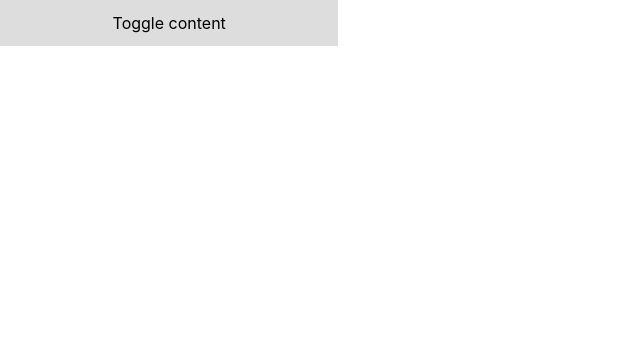
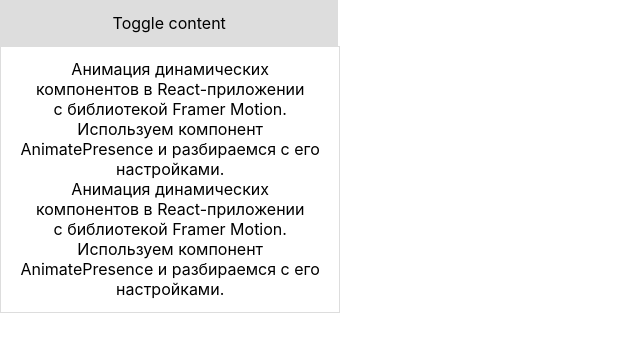
Before and after one commit to AlexsandrKotobus/framermotion, a React (Create React App) app: page / in a window 1280 px wide. Shown: the top 352 px of the page, without its empty margins (0-640 px from the left). Built offline with nearby package versions, Linux system fonts and the light colour scheme.

Commit message:
<AnimatePresence initial={false}>

```diff
--- a/src/components/Collapsible.jsx
+++ b/src/components/Collapsible.jsx
@@ -7,8 +7,8 @@ const Collapsible = (props) => {
         title ='click me',
         children,
     } = props;
-    //стейт
-    const [isVisible, setVisible] = useState(false);
+    //стейт для отображения состояния видимости
+    const [isVisible, setVisible] = useState(true);
     //функция управления видимостью
     const handelVisibility = () => setVisible(!isVisible);
     return (
@@ -26,11 +26,17 @@ const Collapsible = (props) => {
             {title}
         </div>
         {/* контентная часть, которая будет появляться и исчезать */}
-            <AnimatePresence>{
+            <AnimatePresence initial={false}>{
                 isVisible && (
-                    <motion.div>
+                    <motion.div
+                    initial = {{height: 0}}
+                    animate={{height: 'auto'}}
+                    exit={{height: 0}}
+                    style={{overflow: 'hidden'}}
+                    transition={{duration: 2}}
+                    >
                     <div style = {{
-                        padding: '0.8rem 1.2rem',
+                        padding: '0.8rem 1.2rem', width: 300, border: '1px solid #ddd'
                     }}>
                         {children}
                     </div>
```
